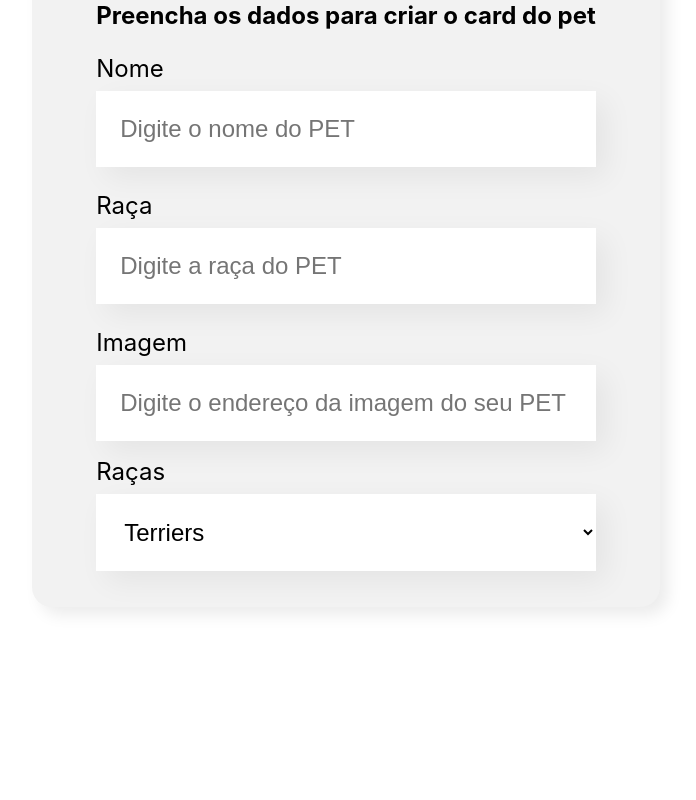
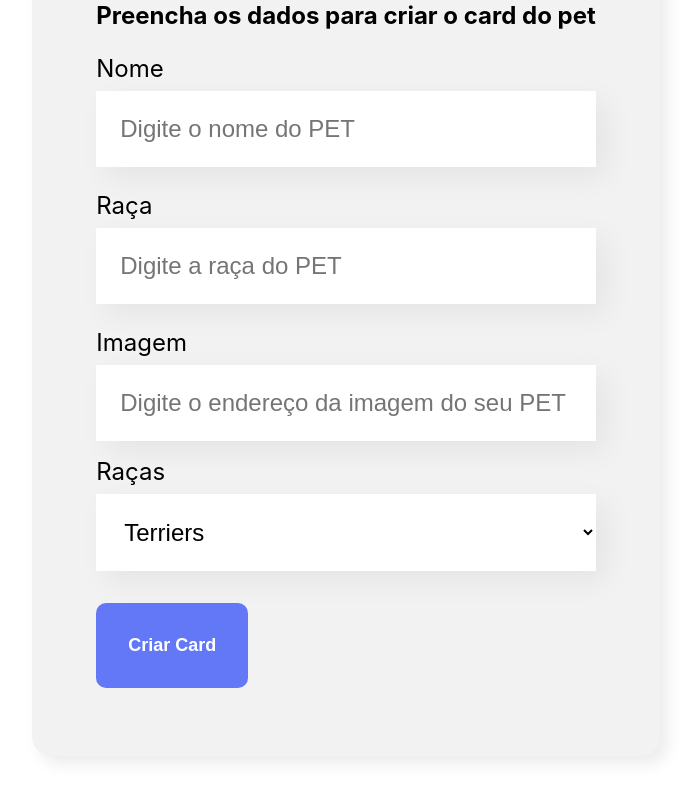
Before and after one commit to ericsonnascimento/projeto_organo_react, a React (Create React App) app: page / in a window 1280 px wide. Shown: the part 566-1366 px from the top of the page, without its empty margins (294-990 px from the left). Before the commit the page ends 1253 px from the top, so only its background shows below. Built offline with nearby package versions, Linux system fonts and the light colour scheme.

Commit message:
feature - criado componente Button para envio do formulário, removida funcionalidade padrão do react ao clicar no botão recarregar toda a página e ajustada validação de campo via HTML dos componentes do formulário

```diff
--- a/src/componets/Banner/index.js
+++ b/src/componets/Banner/index.js
@@ -4,7 +4,7 @@ const Banner = () => {
     return (
         <header className='banner'>
             <img src="/images/banner_pet.jpg" alt="banner principal da pagina"/>
-            <h1 className= 'banner_tittle'>BEM VINDO AO GRUPOCYBER DOG! <br></br><spam>SEU GUIA COMPLETO SOBRE RAÇAS E PETS</spam></h1>
+            <h1 className= 'banner_tittle'>BEM VINDO AO GRUPOCYBER DOG!</h1>
         </header>
     )
 }
--- /dev/null
+++ b/src/componets/Button/Button.css
@@ -0,0 +1,15 @@
+.button {
+    background-color: #6278f7;
+    border-radius: 10px;
+    font-weight: 700;
+    font-size: 18px;
+    padding: 32px;
+    border: none;
+    cursor: pointer;
+    color: #fff;
+    margin: 32px 0;
+}
+
+.button:hover {
+    color: #95ffd4;
+}
--- /dev/null
+++ b/src/componets/Button/index.js
@@ -0,0 +1,11 @@
+import './Button.css'
+
+const Buttun = (props) => {
+    return( //comportamento diferente do "props.children": significa que tudo que estiver dentro da tag <button></button> em "Forms" será refletido dentro do botão no frontend, pode ser uma <img> (imagem de fundo), pode ser <a> (âncora), entre outras coisas.
+        <button className='button'>
+            {props.children}
+        </button>
+    )
+}
+
+export default Buttun
--- a/src/componets/DropdownList/index.js
+++ b/src/componets/DropdownList/index.js
@@ -2,11 +2,11 @@ import './DropdownList.css'
 
 const DropdownList = (props) => { //ao passar o "props" consigo acessar a variavel itens do componente "Form"
     console.log(props.itens)
-
+    //required={props.required}: para que isto funcione, criamos uma variável "required={true}" no "Form".
     return (
         <div className='dropdown-list'>
             <label>{props.label}</label>
-            <select>
+            <select required={props.required}>
                 {props.itens.map(item => { //através do map estamos iterando sobre "itens" gerando uma variável "item"
                     return <option key={item}>{item}</option> //cada item estará dentro de <option> com a key sendo o nome de cada "item", essa key ajuda o react quando ele deve renderizar o componte, a reclamação por não ter colocado é apresentada no console.
                 })}
--- a/src/componets/FieldText/index.js
+++ b/src/componets/FieldText/index.js
@@ -1,11 +1,11 @@
 import './FieldText.css'
 
-const FieldText = (props) => { //ao passar o "props" consigo acessar as variaveis "label" e "placeholder" do componente "Form"
-
+const FieldText = (props) => { //ao passar o "props" consigo acessar as variaveis "label" e "placeholder" do componente "Form".
+    //required={props.required}: para que isto funcione, criamos uma variável "required={true}" no "Form".
     return (
         <div className="field-text">
             <label>{props.label}</label>
-            <input placeholder={props.placeholder}/>
+            <input required={props.required} placeholder={props.placeholder}/>
         </div>
     )
 }
--- a/src/componets/Form/index.js
+++ b/src/componets/Form/index.js
@@ -1,3 +1,4 @@
+import Buttun from '../Button'
 import DropdownList from '../DropdownList'
 import FieldText from '../FieldText'
 import './Form.css'
@@ -17,14 +18,24 @@ const Form = () => {
         'Pinscher'
     ]
 
+    //função que retira o caregamento da página toda ao clicar no botão, retirando o comportamento padrão do react, trazendo ao desenvolvedor o controle da página.
+    const onSave = (event) => {
+        event.preventDefault()
+        console.log('Form submetido!')
+    }
+
+    //podemos acrescentar ao "Form" os componentes desta forma: <Buttun "conteúdo que chama o props" /> ou assim <Buttun> "com filhos do tipo <img> ou <a>" </Buttun> esse segundo comportamento terá comportamento do tipo "props.chieldren" ao acessa-lo.
+    //<form onSubmit={onSave}> : aqui estamos capturando o clique do botão através do evendo "onSubmit" passando a const "onSave" que está sendo refletida com a execução da função.
+    //required={true}: obrigamos que os campos sejam obrigatórios, utilizamos a validação do próprio HTML5 nos componentes "FieldText" e "DropdownList" nos seu respectivos "index.js".
     return (
         <section className='form'>
-            <form>
+            <form onSubmit={onSave}>
                 <h2>Preencha os dados para criar o card do pet</h2>
-                <FieldText label="Nome" placeholder="Digite o nome do PET" />
-                <FieldText label="Raça" placeholder="Digite a raça do PET" />
+                <FieldText required={true} label="Nome" placeholder="Digite o nome do PET" />
+                <FieldText required={true} label="Raça" placeholder="Digite a raça do PET" />
                 <FieldText label="Imagem" placeholder="Digite o endereço da imagem do seu PET" />
-                <DropdownList label="Raças" itens={racas}/>
+                <DropdownList required={true} label="Raças" itens={racas}/>
+                <Buttun>Criar Card</Buttun>
             </form>
         </section>
     )
```
